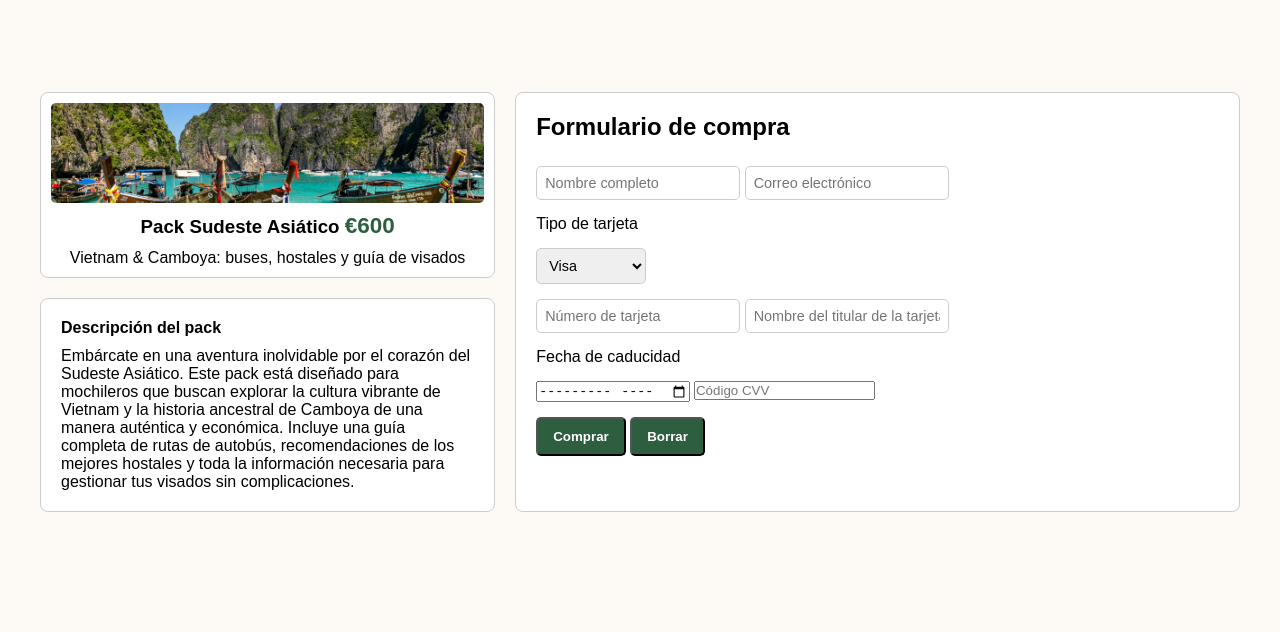
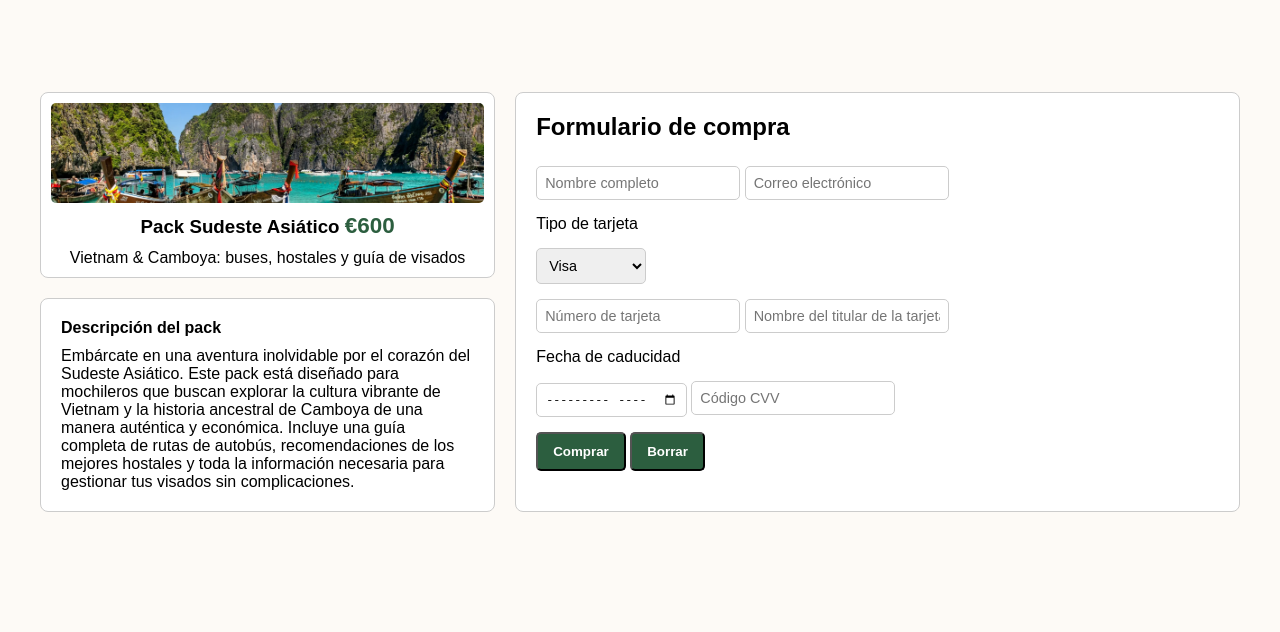
Before and after one commit to 100499017/interfaces-de-usuario-practica-1, a plain HTML site: page purchase.html in a window 1280 px wide. Shown: the part 92-724 px from the top of the page. Drawn offline with Linux system fonts and the light colour scheme.

Commit message:
modificacion de pagina de compra

```diff
--- a/purchase.html
+++ b/purchase.html
@@ -70,8 +70,8 @@
                     <label for="expiry-date">Fecha de caducidad</label>
                 </div>
                 <div class="form-row">
-                    <input type="month" id="expiry-date" name="expiry-date">
-                    <input type="text" id="cvv" name="cvv" placeholder="Código CVV" required>
+                    <input class="text-input" type="month" id="expiry-date" name="expiry-date">
+                    <input class="text-input" type="text" id="cvv" name="cvv" placeholder="Código CVV" required>
                 </div>
                 <div class="form-buttons">
                     <button type="submit" class="btn">Comprar</button>
```
